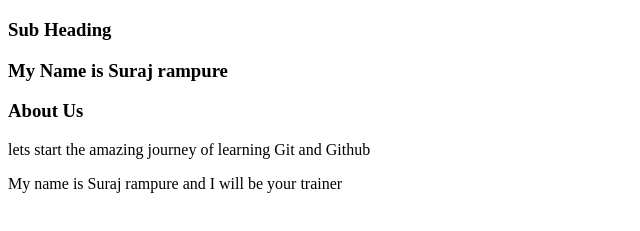
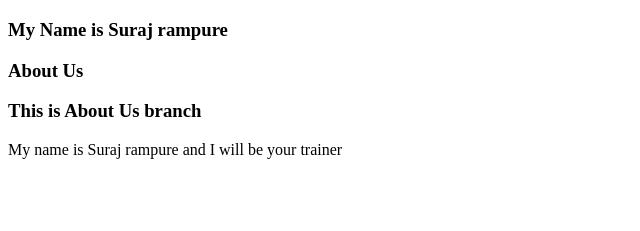
Before and after one commit to Suraj-Rampure/firstgitrepository, a plain HTML site: page index.html in a window 1280 px wide. Shown: the part 61-292 px from the top of the page, without its empty margins (0-640 px from the left). Drawn offline with Linux system fonts and the light colour scheme.

Commit message:
About us

```diff
--- a/index.html
+++ b/index.html
@@ -2,10 +2,10 @@
 <html>
 <body>
 <h1>Welcome To Git Course</h1>
-<h3>Sub Heading</h3>
+
 <h3>My Name is Suraj rampure</h3>
 <h3>About Us</h3>
-<p>lets start the amazing journey of learning Git and Github</p>
+<h3>This is About Us branch</h3>
 <p>My name is Suraj rampure and I will be your trainer</p>
 </body>
 </html>
```
